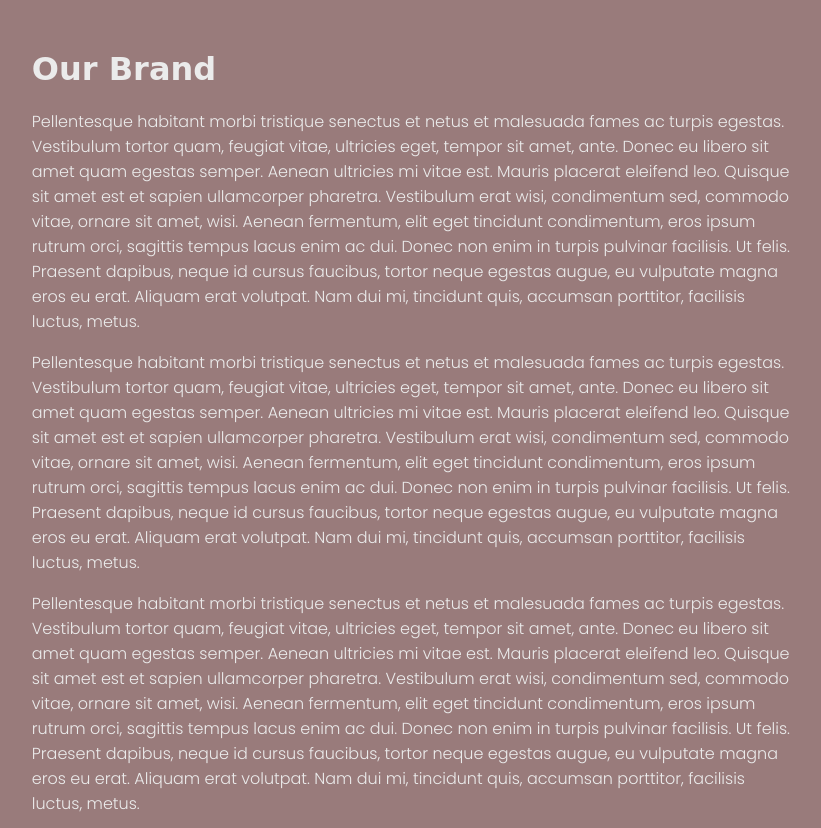
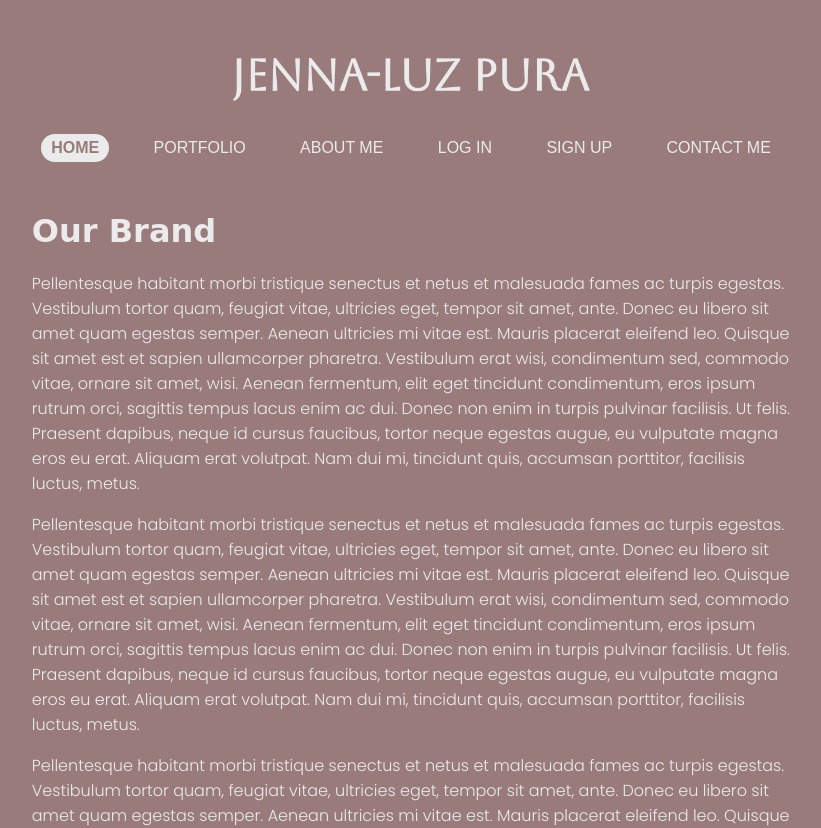
Before and after one commit to jennaluz/SimplePortfolio, a plain HTML site: page index.html in a window 1280 px wide. Shown: the top 828 px of the page, without its empty margins (229-1050 px from the left). Drawn offline with nearby package versions, Linux system fonts and the light colour scheme; no server answers; a web font is replaced by a local one.

Commit message:
Update index.html

```diff
--- a/index.html
+++ b/index.html
@@ -9,12 +9,12 @@
         <script src="https://code.jquery.com/jquery-3.6.3.js" integrity="sha256-nQLuAZGRRcILA+6dMBOvcRh5Pe310sBpanc6+QBmyVM=" crossorigin="anonymous"></script>
         <script>
             $(function() {
-                $("#header").load("./linkHeader.html");
-                $("#footer").load("./footer.html");
+                $("#header").load("HTML/linkHeader.html");
+                $("#footer").load("HTML/footer.html");
             });
         </script>
 
-        <link rel="stylesheet" href="../CSS/basicStyles.css">
+        <link rel="stylesheet" href="CSS/basicStyles.css">
 
         <title>Jenna-Luz Pura Home</title>
     </head>
```
